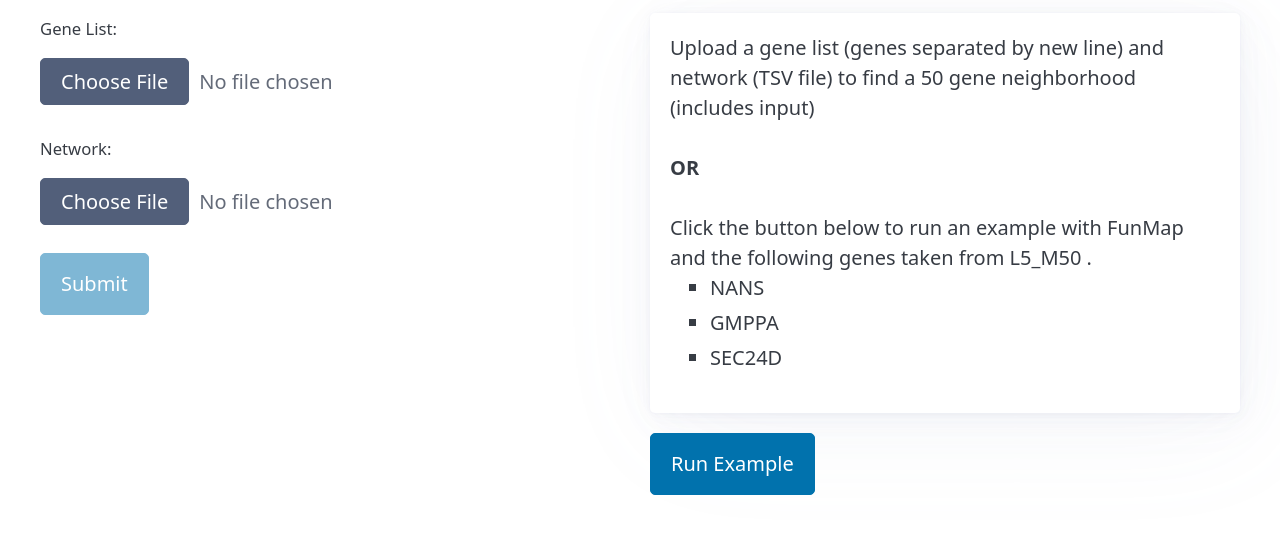
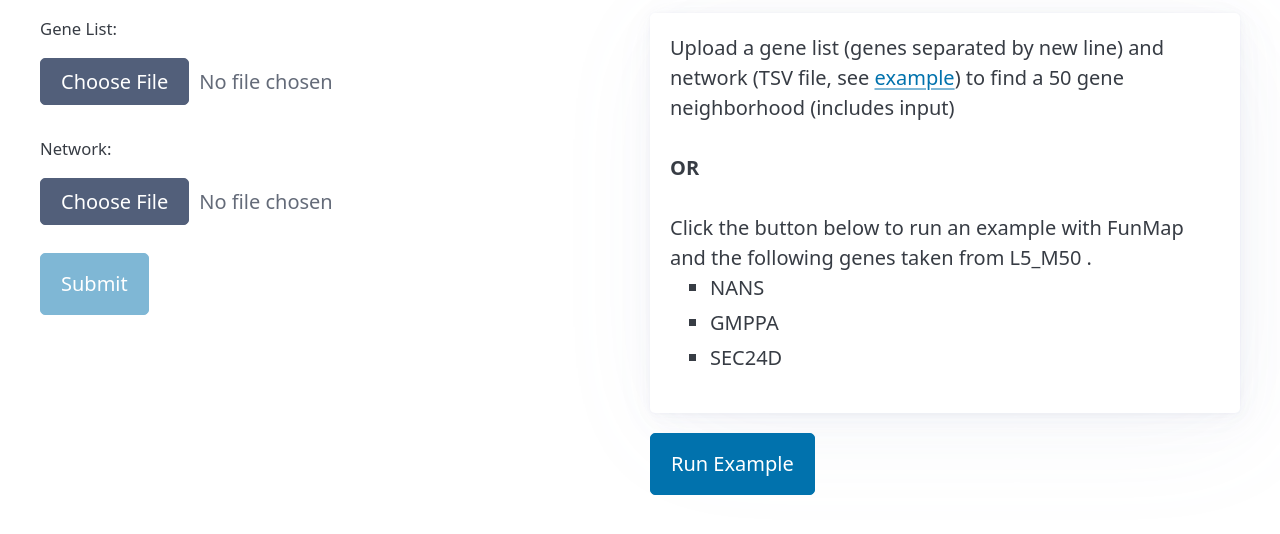
Before and after one commit to iblacksand/wasm-random-walk, a website built with webpack: page www/index.html in a window 1280 px wide. Shown: the part 72-606 px from the top of the page. Built offline with nearby package versions, Linux system fonts and the light colour scheme.

Commit message:
add example link

```diff
--- a/www/index.html
+++ b/www/index.html
@@ -23,8 +23,9 @@
                 <div>
                     <article>
                         Upload a gene list (genes separated by new line) and
-                        network (TSV file) to find a 50 gene neighborhood
-                        (includes input)<br /><br />
+                        network (TSV file, see
+                        <a href="./data/funmap.tsv">example</a>) to find a 50
+                        gene neighborhood (includes input)<br /><br />
                         <b>OR</b><br /><br />
                         Click the button below to run an example with FunMap and
                         the following genes taken from L5_M50 .
```
